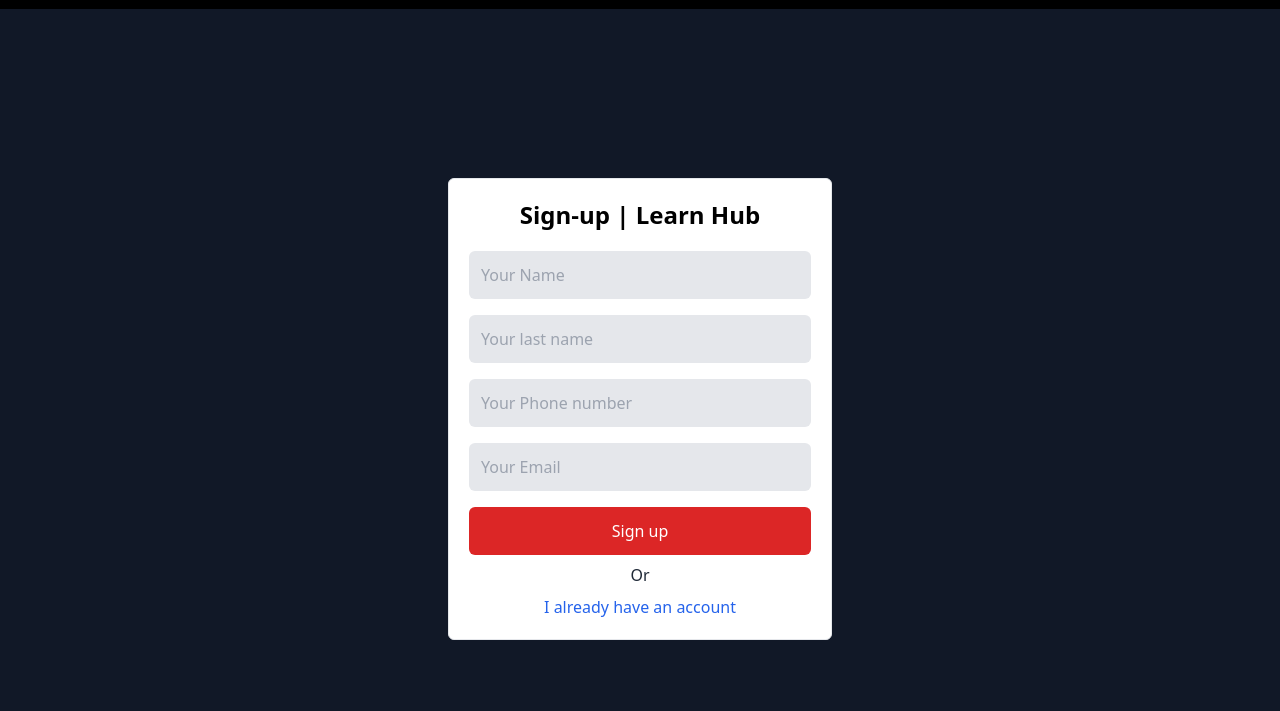
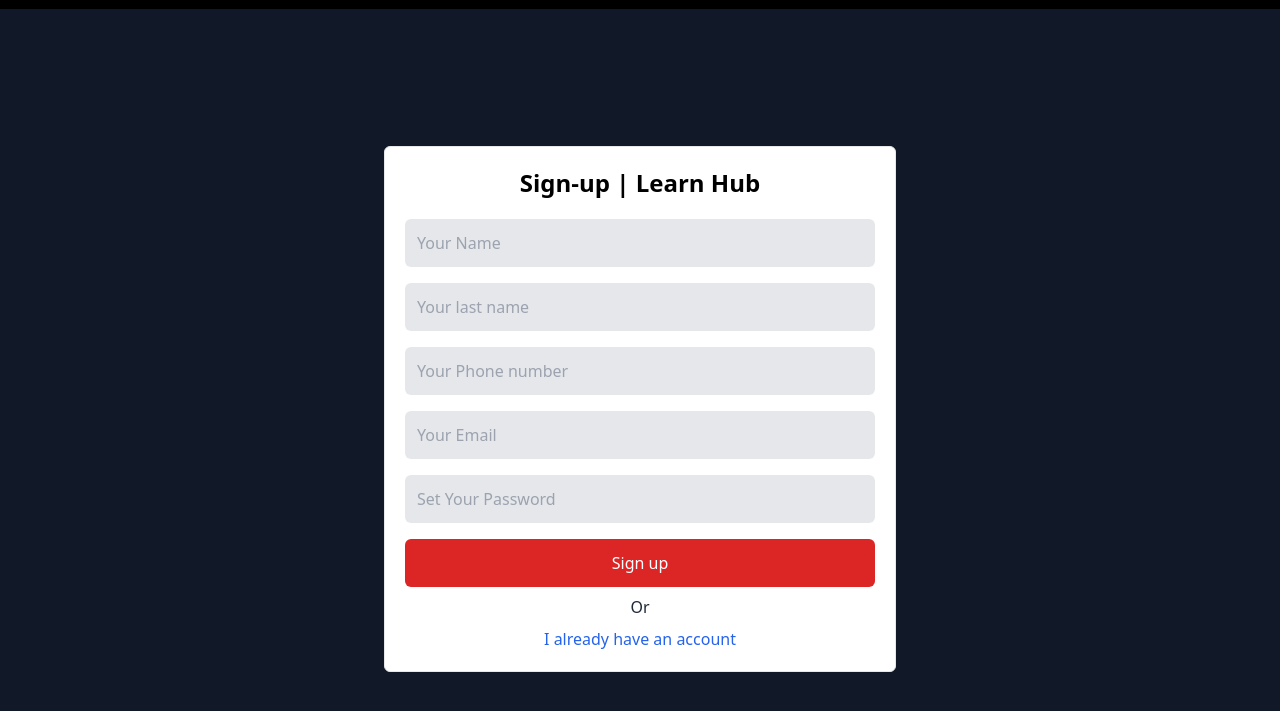
Before and after one commit to juned072/learn-coding, a website: page pages/signup.html in a window 1280 px wide. Shown: the part 63-774 px from the top of the page. Drawn offline with nearby package versions, Linux system fonts and the light colour scheme.

Commit message:
added one input box

```diff
--- a/pages/signup.html
+++ b/pages/signup.html
@@ -89,7 +89,7 @@
       </div>
     </div>
     <div class="flex justify-center items-center min-h-screen bg-gray-900">
-      <div class="rounded-md border p-5 w-80 md:w-96 bg-white">
+      <div class="rounded-md border p-5 w-80 md:w-2/5 bg-white">
         <h1 class="text-2xl font-semibold text-center pb-5">
           Sign-up | Learn Hub
         </h1>
@@ -122,6 +122,13 @@
               class="p-3 rounded-md w-full outline-none bg-gray-200"
             />
           </div>
+          <div class="mb-4">
+            <input
+              type="password"
+              placeholder="Set Your Password"
+              class="p-3 rounded-md w-full outline-none bg-gray-200"
+            />
+          </div>
           <div>
             <button
               class="bg-red-600 hover:bg-red-700 p-3 rounded-md text-white w-full"
```
